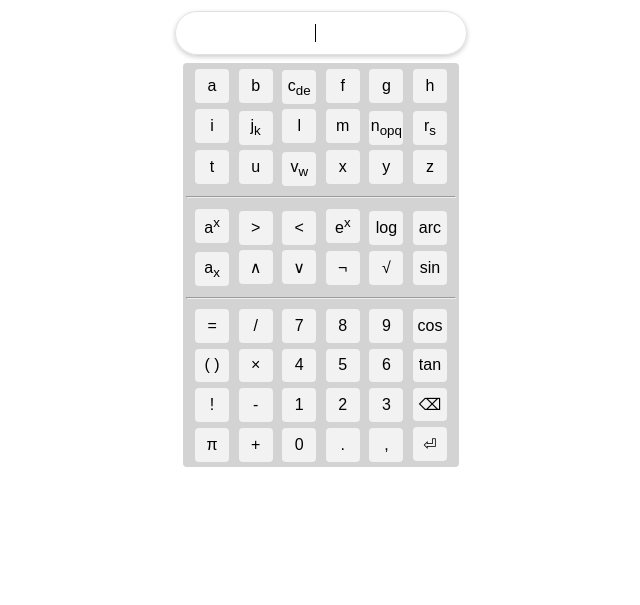
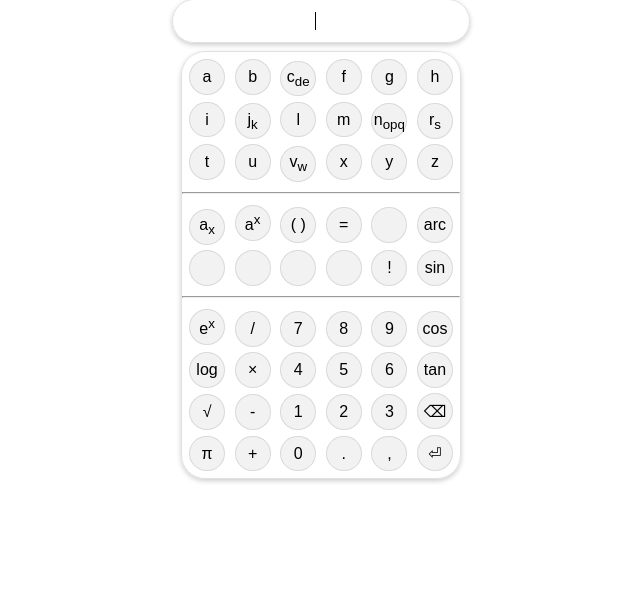
Before and after one commit to dimalit/fcalc, a plain HTML site: page index.html in a window 1280 px wide. Shown: the part 195-800 px from the top of the page, without its empty margins (319-959 px from the left). Drawn offline with nearby package versions, Linux system fonts and the light colour scheme; files whose address does not match are found by name.

Commit message:
Better look

```diff
--- a/index.html
+++ b/index.html
@@ -21,7 +21,7 @@
 </head>
 <body>
     <div class="calc-container">
-        <p id="output"></p>
+        <div id="output"></div>
         <h2 class="logo">Calculator</h2>
         <span type="text" id="inputContainer" class="input-bar" placeholder="Input"> </span>
         <!--button id="submitBtn" class="input-button">Submit</button-->
@@ -53,37 +53,37 @@
 
         <hr/>
 
+        <div class="key" id="kSub"><span>a<sub>x</sub></span></div>
         <div class="key" id="kSup"><span>a<sup>x</sup></span></div>
-        <div class="key" id="k">&gt;</div>
-        <div class="key" id="k">&lt;</div>
-        <div class="key" id="kExp"><span>e<sup>x</sup></span></div>
-        <div class="key" id="kLog">log</div>
+        <div class="key" id="k">( )</div>
+        <div class="key" id="k">=</div>
+        <div class="key" id="k">&nbsp;</div>
         <div class="key" id="kArc">arc</div>
 
-        <div class="key" id="kSub"><span>a<sub>x</sub></span></div>
-        <div class="key" id="k">&and;</div>
-        <div class="key" id="k">&or;</div>
-        <div class="key" id="k">&not;</div>
-        <div class="key" id="kSqrt">&radic;</div>
+        <div class="key" id="k">&nbsp;</div>
+        <div class="key" id="k">&nbsp;</div>
+        <div class="key" id="k">&nbsp;</div>
+        <div class="key" id="k">&nbsp;</div>
+        <div class="key" id="k">!</div>
         <div class="key" id="kSin">sin</div>
 
         <hr/>
 
-        <div class="key" id="k">=</div>
+        <div class="key" id="kExp"><span>e<sup>x</sup></span></div>
         <div class="key" id="kDiv">/</div>
         <div class="key" id="k7">7</div>
         <div class="key" id="k8">8</div>
         <div class="key" id="k9">9</div>
         <div class="key" id="kCos">cos</div>
 
-        <div class="key" id="k">( )</div>
+        <div class="key" id="kLog">log</div>
         <div class="key" id="kTimes">&times;</div>
         <div class="key" id="k4">4</div>
         <div class="key" id="k5">5</div>
         <div class="key" id="k6">6</div>
         <div class="key" id="kTan">tan</div>
 
-        <div class="key" id="k">!</div>
+        <div class="key" id="kSqrt">&radic;</div>
         <div class="key" id="kMinus">-</div>
         <div class="key" id="k1">1</div>
         <div class="key" id="k2">2</div>
@@ -257,8 +257,10 @@
             };
 
             let number = (typeof ev == "function" ? false : ev);
-            let html = document.getElementById('output').innerHTML;
-            document.getElementById('output').innerHTML = html + (number ? input + " = " + number : input) + "<br/>\n";
+            let span = $('<span></span>');
+            span.html(number ? input + " = " + number : input);
+            MQ.StaticMath(span[0]);
+            $('<p></p>').append(span).appendTo($("#output"));
 
             setInput('');
             focusInput();
--- a/style.css
+++ b/style.css
@@ -18,8 +18,7 @@ body {
 
 .input-bar, .mq-editable-field.mq-focused {
     display: inline-block;
-    min-width: 270px;
-    max-width: 584px;
+    width: 29ex;
     padding: 10px;
     font-size: 18px;
     font-family: monospace;
@@ -48,13 +47,19 @@ body {
     font-family:monospace;
 }
 
+#output p{
+    margin: 0px;
+}
+
 #keyboard-container{
+    border: 1px solid #dfe1e5;
+    border-radius: 24px;
+    box-shadow: 0 2px 5px rgba(0,0,0,0.2);
     display: inline-block;
     margin-top: 1ex;
-    background: lightgray;
-    width: 32ex;
-    padding: 2pt;
-    border-radius: 4px;
+    width: 33ex;
+    padding-top: 3pt;
+    padding-bottom: 3pt;
 }
 
 .key{
@@ -62,7 +67,8 @@ body {
     align-items: center;
     justify-content: center;
     background-color: #f2f2f2;
-    border-radius: 4px;
+    border-radius: 24px;
+    border: 1px solid rgba(0,0,0,0.1);
     cursor: pointer;
     width: 4ex;
     height: 4ex;
```
